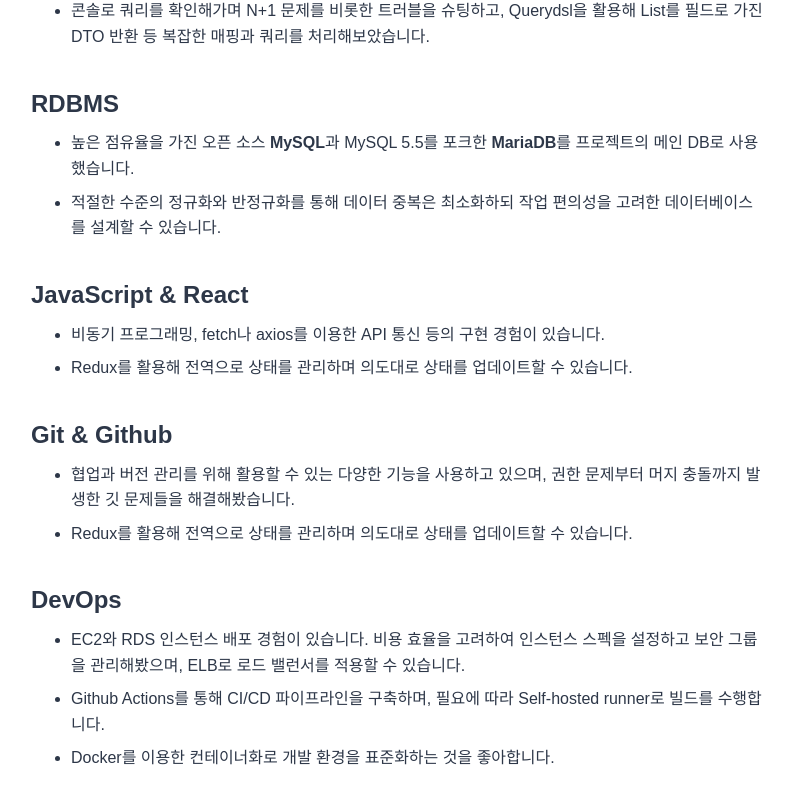
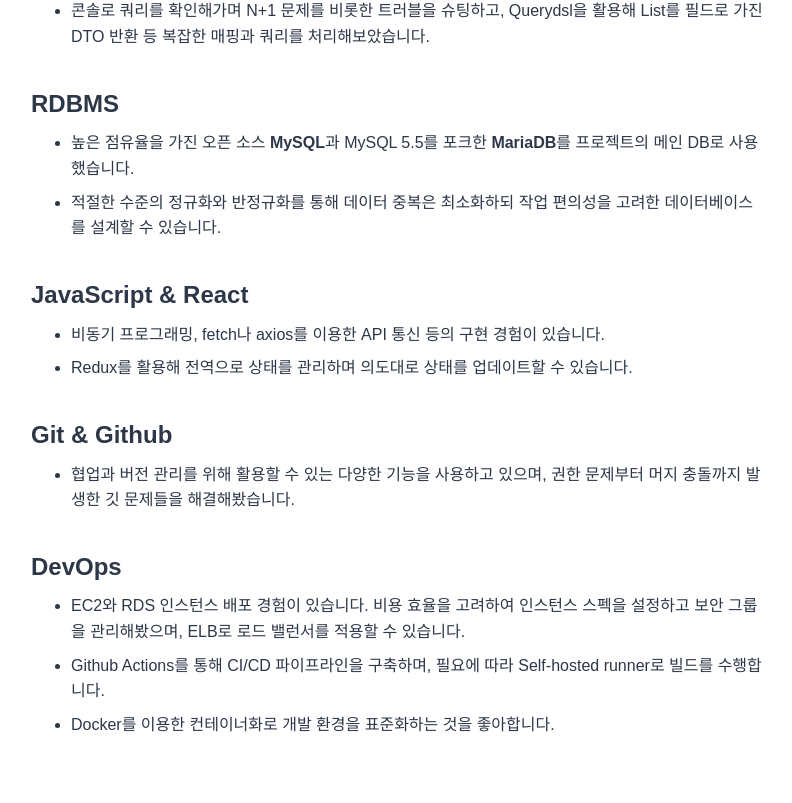
Before and after one commit to ppyye/portfolio, a React (Create React App) app: page / in a window 1280 px wide. Shown: the part 6069-6872 px from the top of the page, without its empty margins (241-1033 px from the left). Built offline with nearby package versions, Linux system fonts and the light colour scheme; a web font is replaced by a local one.

Commit message:
edit content

```diff
--- a/src/4-skills.js
+++ b/src/4-skills.js
@@ -96,9 +96,6 @@
                     <ListItem>
                         협업과 버전 관리를 위해 활용할 수 있는 다양한 기능을 사용하고 있으며, 권한 문제부터 머지 충돌까지 발생한 깃 문제들을 해결해봤습니다.
                     </ListItem>
-                    <ListItem>
-                        Redux를 활용해 전역으로 상태를 관리하며 의도대로 상태를 업데이트할 수 있습니다.
-                    </ListItem>
                 </UnorderedList>
             </Box>
 
```
